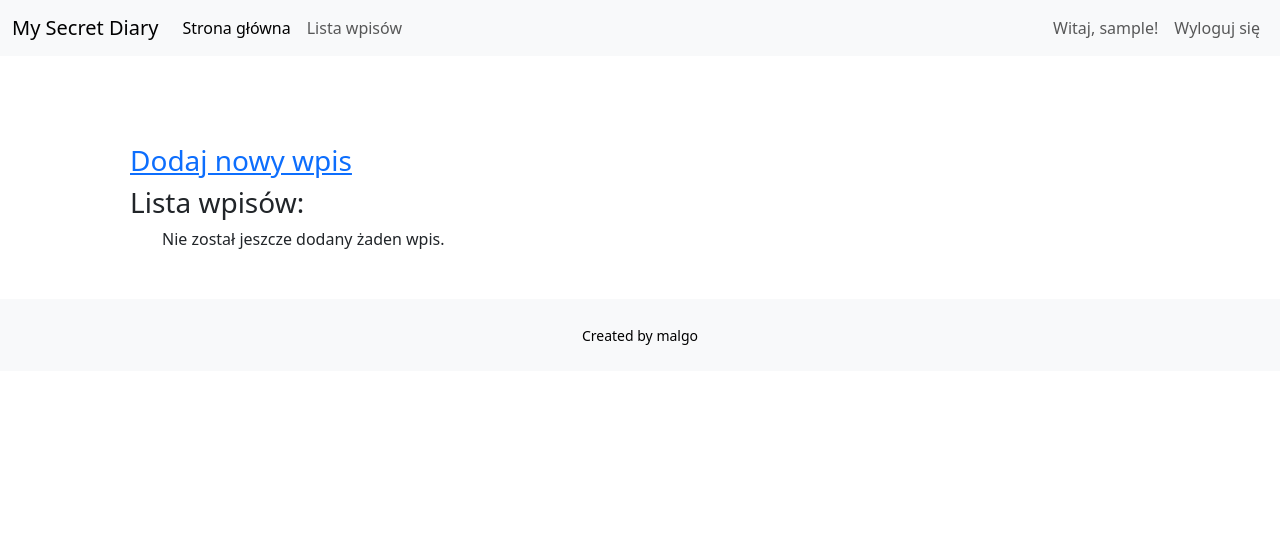
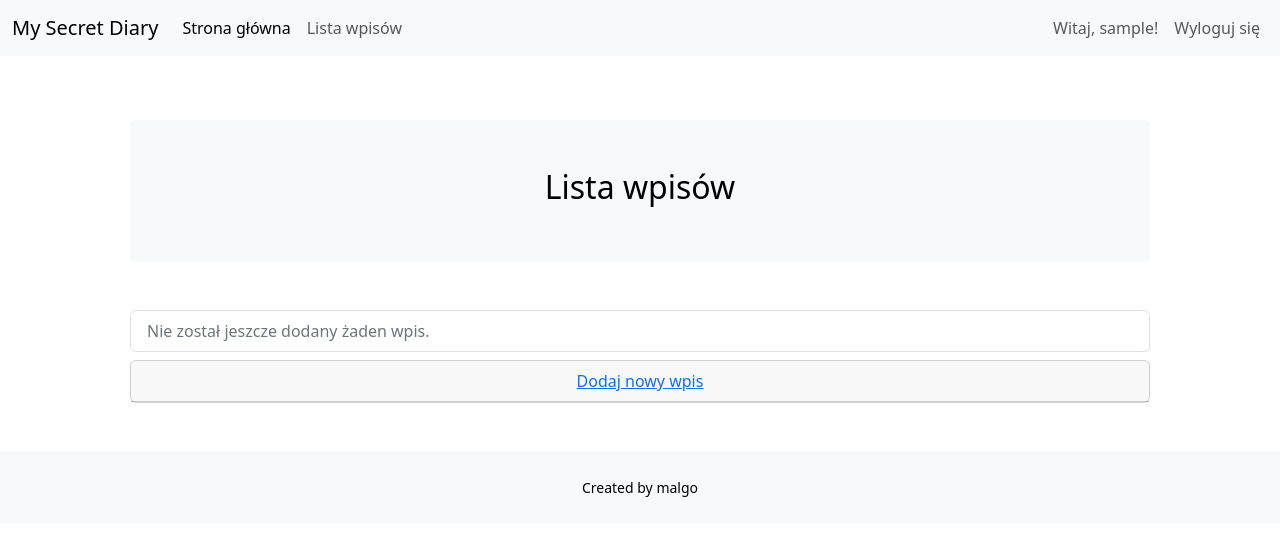
Before and after one commit to margareth91/my_secret_diary, a Django app: page /entry_list/ in a window 1280 px wide. Shown: the top 536 px of the page. Run offline with Django 5.2, Linux system fonts and the light colour scheme; the visitor is signed in with stand-in values (Sample User, id 1); data that the repository does not hold is empty; some libraries are stand-ins or nearby versions.

Commit message:
entry_list, base & index template update

```diff
--- a/diary/templates/diary/base.html
+++ b/diary/templates/diary/base.html
@@ -65,7 +65,7 @@
     </div>
 </div>
 
-<div class="footer mt-5 p-4 bg-light text-black text-center">
+<div id="footer" class="mt-5 p-4 bg-light text-black text-center">
     <small>Created by malgo</small>
 </div>
 
--- a/diary/templates/diary/entry_list.html
+++ b/diary/templates/diary/entry_list.html
@@ -1,18 +1,25 @@
 {% extends 'diary/base.html' %}
 
+
+{% block header %}
+
+<div class="mt-4 p-5 bg-light text-black rounded text-center">
+    <h2>Lista wpisów</h2>
+</div>
+{% endblock header %}
+
 {% block content %}
+<div class="list-group">
+    {% for entry in entries %}
+    <a href="{% url 'entry_detail' entry.id %}" class="list-group-item list-group-item-action text-secondary rounded">
+        {{ entry }}</a>
+    {% empty %}
+    <a class="list-group-item text-secondary rounded">Nie został jeszcze dodany żaden wpis.</a>
+    {% endfor %}
+</div>
 
-{% if user.is_authenticated %}
-<h3><a href="{% url 'new_entry' %}">Dodaj nowy wpis</a></h3>
-{% endif %}
-
-<h3>Lista wpisów:</h3>
-<ul>
-    {% for entry in entries %}
-    <li><a href="{% url 'entry_detail' entry.id %}">{{ entry }}</a></li>
-    {% empty %}
-        Nie został jeszcze dodany żaden wpis.
-    {% endfor %}
-</ul>
+<div class="card mt-2">
+    <div class="card-header text-center"><a href="{% url 'new_entry' %}" class="card-link">Dodaj nowy wpis</a></div>
+</div>
 
 {% endblock content %}
--- a/diary/templates/diary/index.html
+++ b/diary/templates/diary/index.html
@@ -16,10 +16,10 @@
 </div>
 {% else %}
 <div>
-    <h4>Aplikacja "My secret diary" umożliwia użytkownikowi prowadzenie pamiętnika.</h4>
+    <h4>Aplikacja "My Secret Diary" umożliwia użytkownikowi prowadzenie pamiętnika.</h4>
     <h4>Wpisy dostępne są tylko po zalogowaniu.</h4>
     <h5 class="mt-3">Posiadasz już swój Sekretny Pamiętnik? <a href="{% url 'login' %}">Zaloguj się</a>.</h5>
-    <h5>Chcesz posiadać swój własny Sekretny pamiętnik? <a href="{% url 'register' %}">Zarejestruj się</a>.</h5>
+    <h5>Chcesz prowadzić swój własny Sekretny Pamiętnik? <a href="{% url 'register' %}">Zarejestruj się</a>.</h5>
     <h4 class="mt-3">Twój pamiętnik gotowy będzie od razu!</h4>
 </div>
 {% endif %}
```
